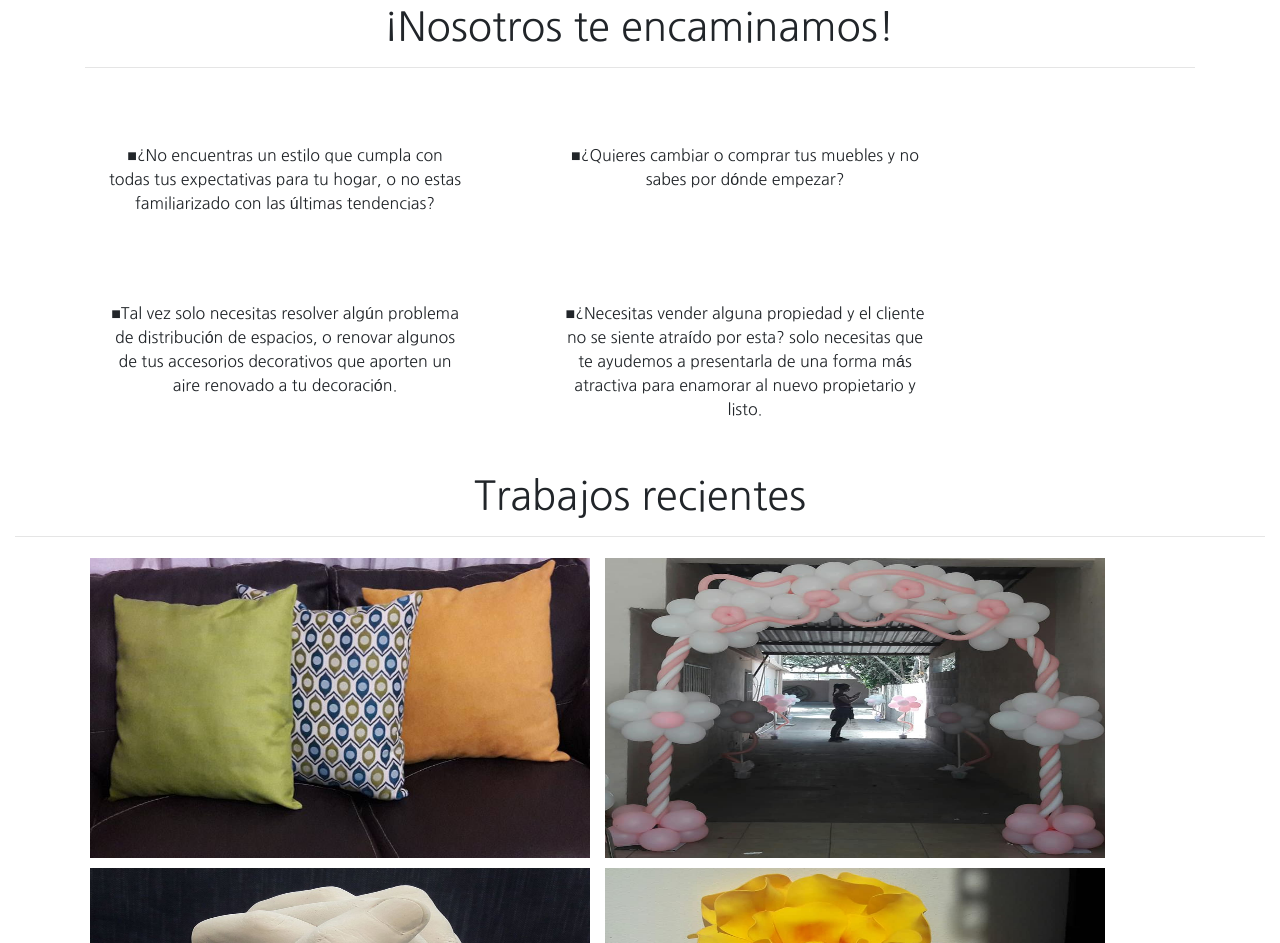
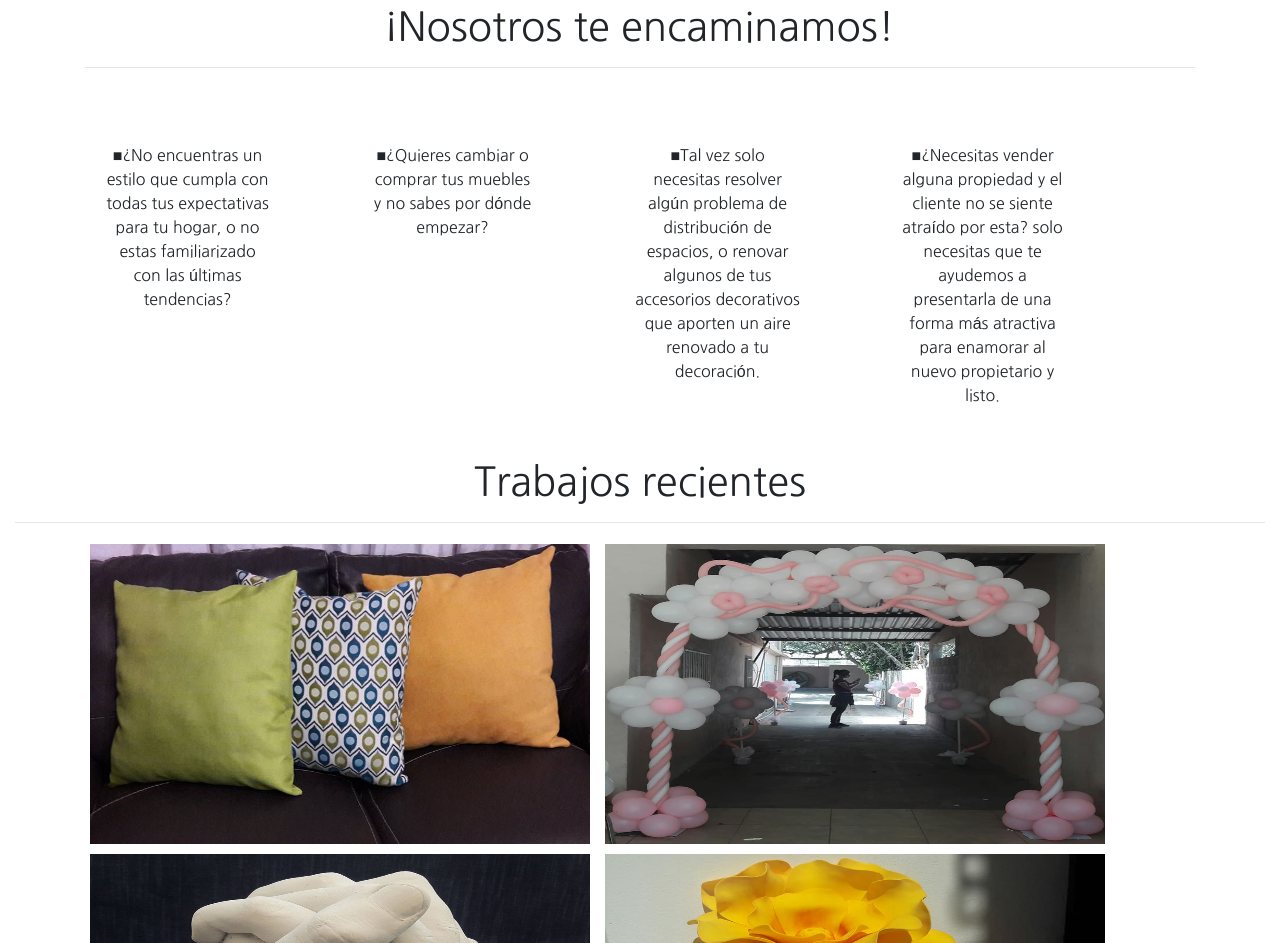
Before and after one commit to OsmarBarraza24/Mrcreaciones, a plain HTML site: page index.html in a window 1280 px wide. Shown: the part 1064-2007 px from the top of the page. Drawn offline with nearby package versions, Linux system fonts and the light colour scheme.

Commit message:
das
dasd

```diff
--- a/index.html
+++ b/index.html
@@ -106,18 +106,18 @@
           <br>
         </div>
         <div class="row" style="text-align: center">
-          <div class="col-2 col-sm-4 box">
+          <div class="col-lg-2 col-xs-4 box">
             <p>■¿No encuentras un estilo que cumpla con todas tus expectativas para tu hogar, o no estas familiarizado con las
               últimas tendencias?</p>
           </div>
-          <div class="col-2 col-sm-4 box">
+          <div class="col-lg-2 col-xs-4 box">
             <p> ■¿Quieres cambiar o comprar tus muebles y no sabes por dónde empezar?</p>
           </div>
-          <div class="col-2 col-sm-4 box">
+          <div class="col-lg-2 col-xs-4 box">
             <p>■Tal vez solo necesitas resolver algún problema de distribución de espacios, o renovar algunos de tus accesorios
               decorativos que aporten un aire renovado a tu decoración.</p>
           </div>
-          <div class="col-2 col-sm-4 box">
+          <div class="col-lg-2 col-xs-4 box">
             <p>■¿Necesitas vender alguna propiedad y el cliente no se siente atraído por esta? solo necesitas que te ayudemos
               a presentarla de una forma más atractiva para enamorar al nuevo propietario y listo.</p>
           </div>
```
